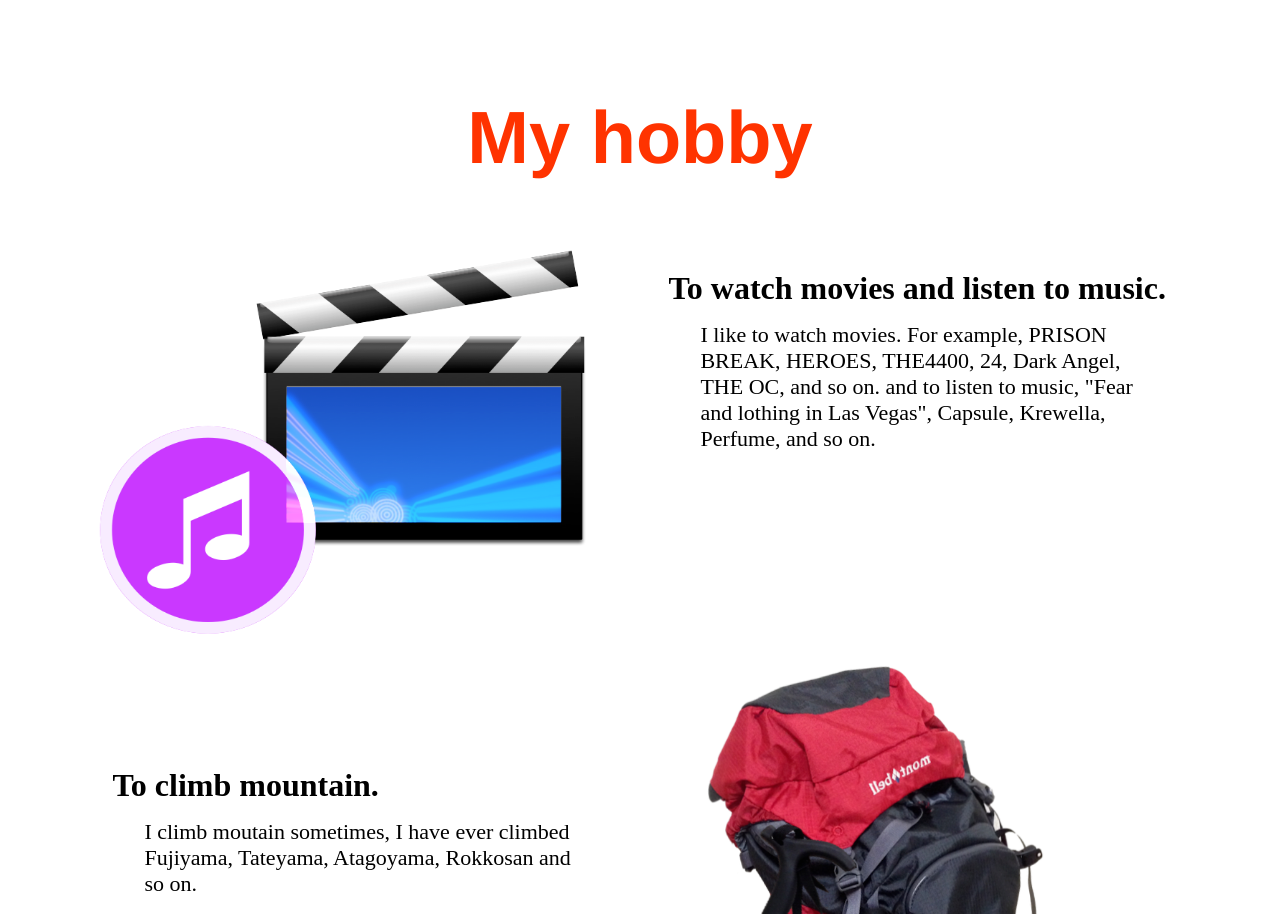
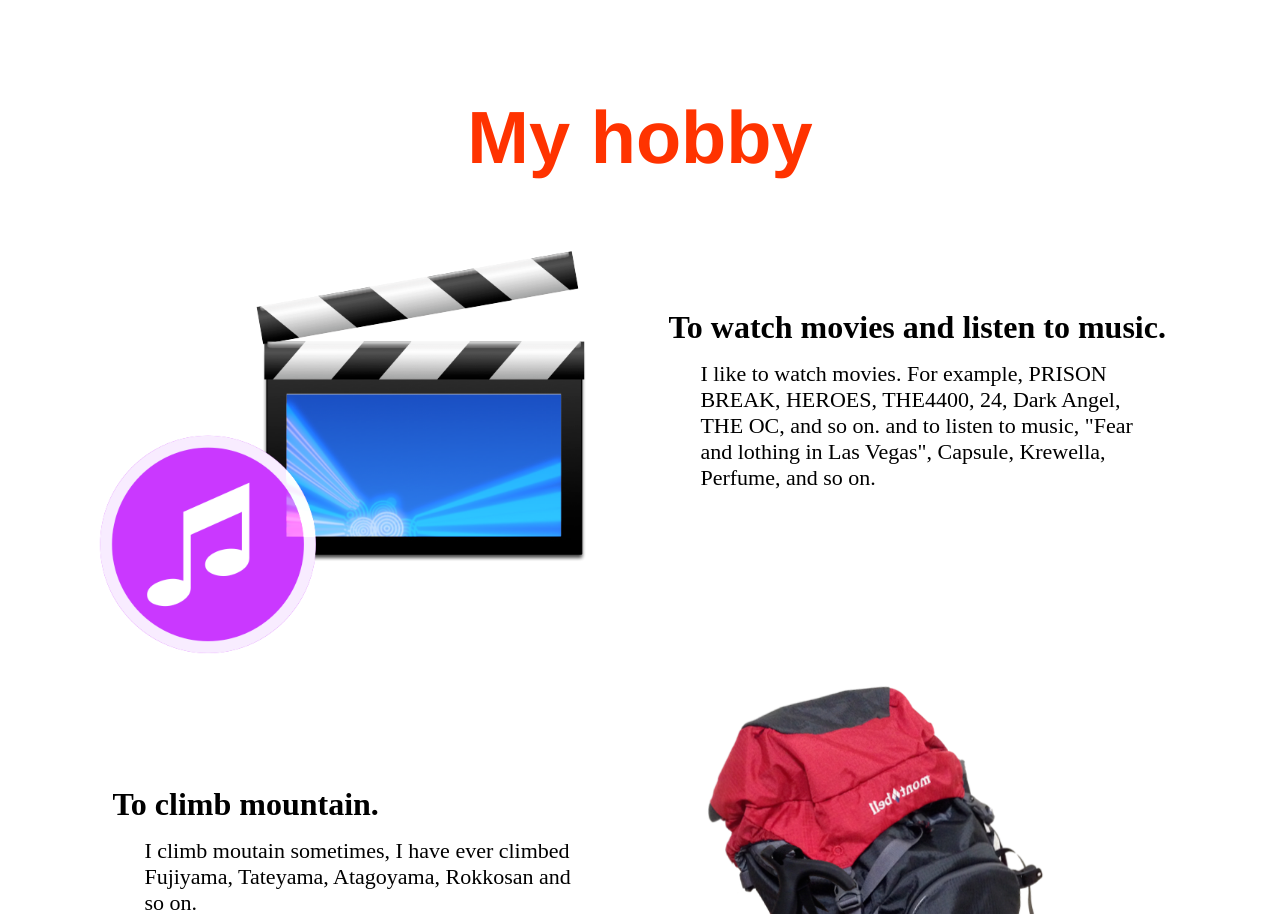
Before and after one commit to 0ED/supertask.jp, a PHP site: page /about in a window 1280 px wide. Shown: the part 1683-2597 px from the top of the page. Run offline with PHP 8.4, Linux system fonts and the light colour scheme.

Commit message:
I changed css bug.

```diff
--- a/css/about.css
+++ b/css/about.css
@@ -186,10 +186,10 @@
 	float: left;
 	margin-left: 6%;
 	width: 40%;
-	height: 400px;
 }
 #about #mainTopic article section#hobby #movie .comment {
 	float: right;
+	margin-top: 3%;
 	margin-right: 7%;
 }
 #about #mainTopic article section#hobby #movie .comment h3 {
```
